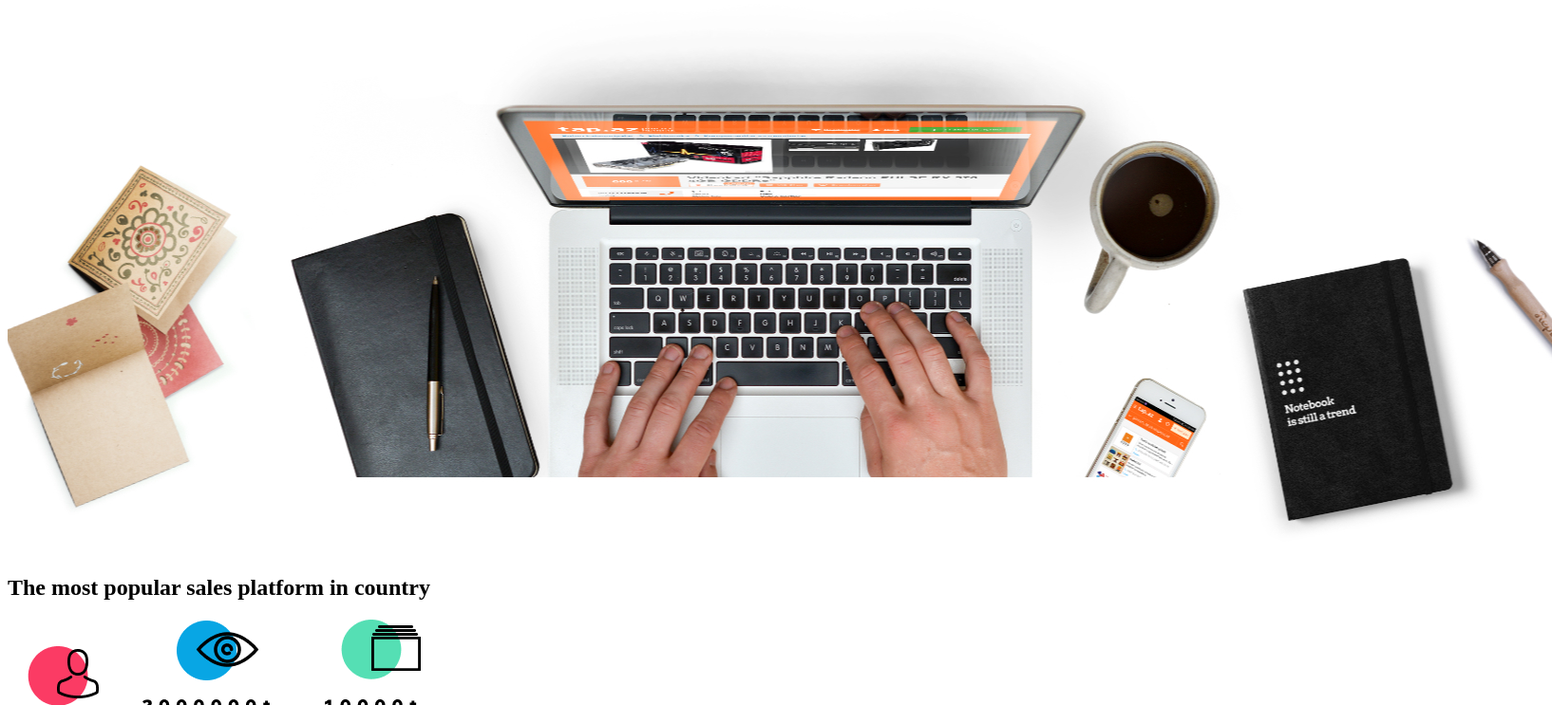
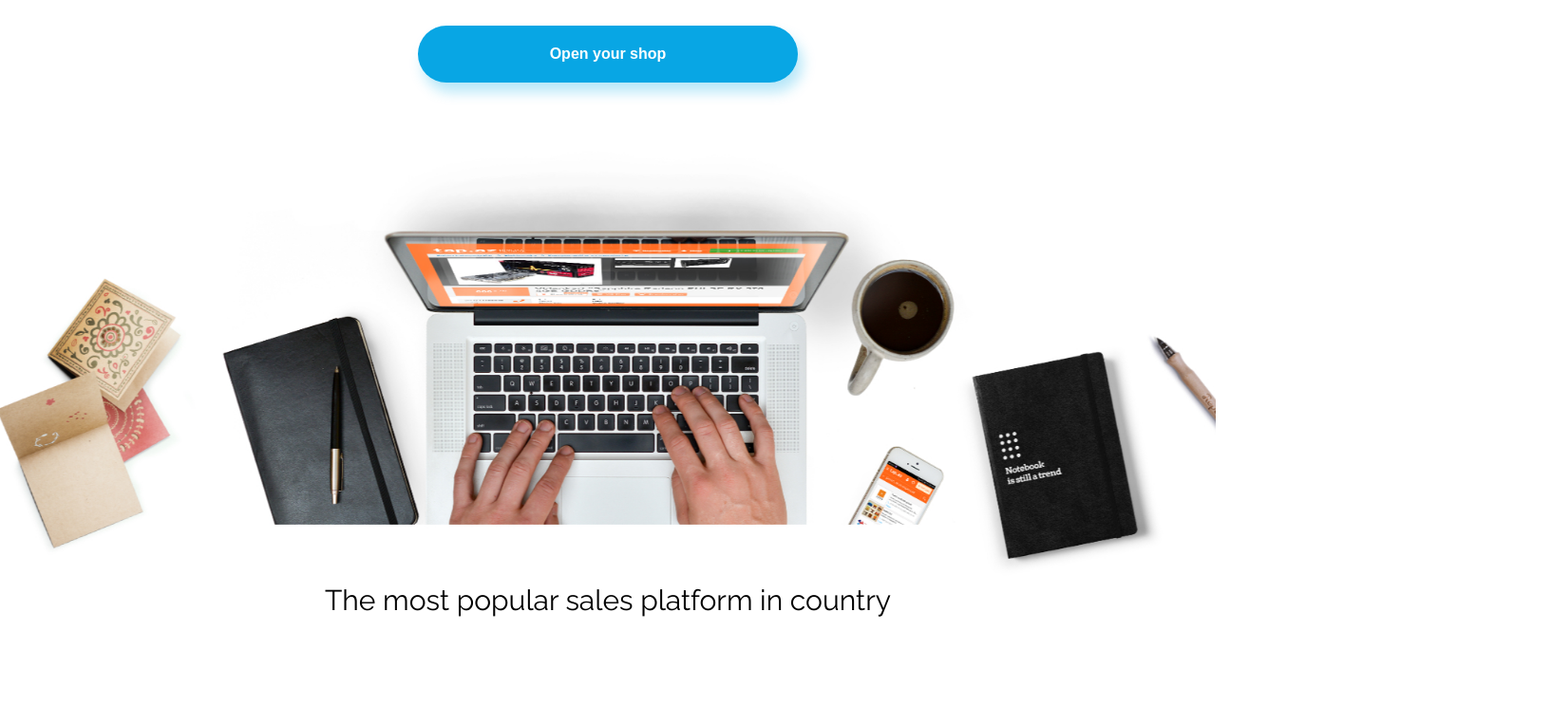
Before and after one commit to Chihabhk/OxygenShop, a website: page index.html in a window 1280 px wide. Shown: the part 233-976 px from the top of the page at 95% size, 1634 px wide, since content can reach past the window. Drawn offline with nearby package versions, Linux system fonts and the light colour scheme; the site is published under a folder, as on GitHub Pages, so addresses that start at the root find nothing.

Commit message:
Update index.html

```diff
--- a/index.html
+++ b/index.html
@@ -5,7 +5,7 @@
     <meta charset="UTF-8" />
     <meta http-equiv="X-UA-Compatible" content="IE=edge" />
     <meta name="viewport" content="width=device-width, initial-scale=1.0" />
-    <link rel="stylesheet" href="/styles.css" type="text/css" />
+    <link rel="stylesheet" href="styles.css" type="text/css" />
     <link rel="stylesheet"
         href="https://fonts.googleapis.com/css2?family=Material+Symbols+Outlined:opsz,wght,FILL,GRAD@20..48,100..700,0..1,-50..200" />
     <title>OxygenShop</title>
```
